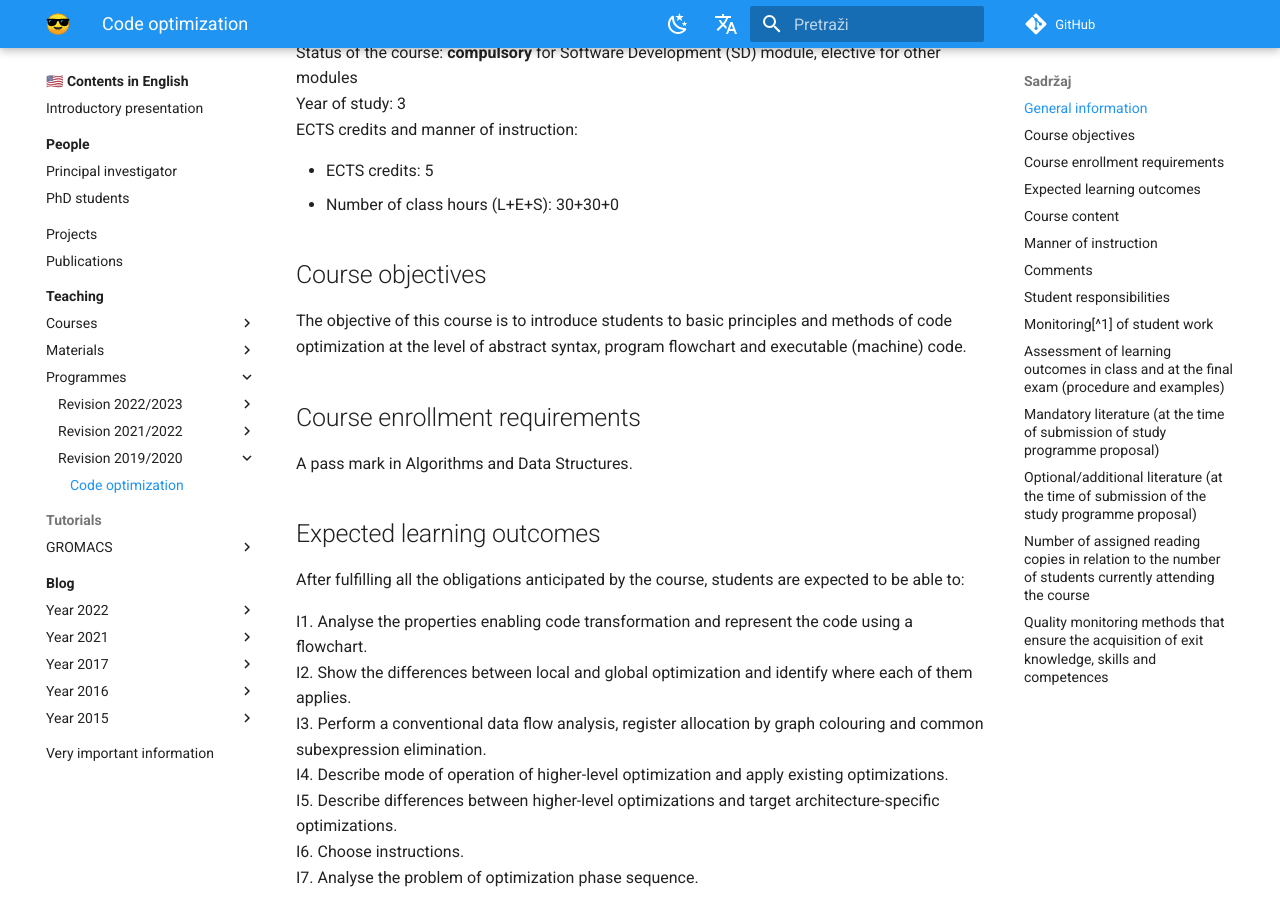
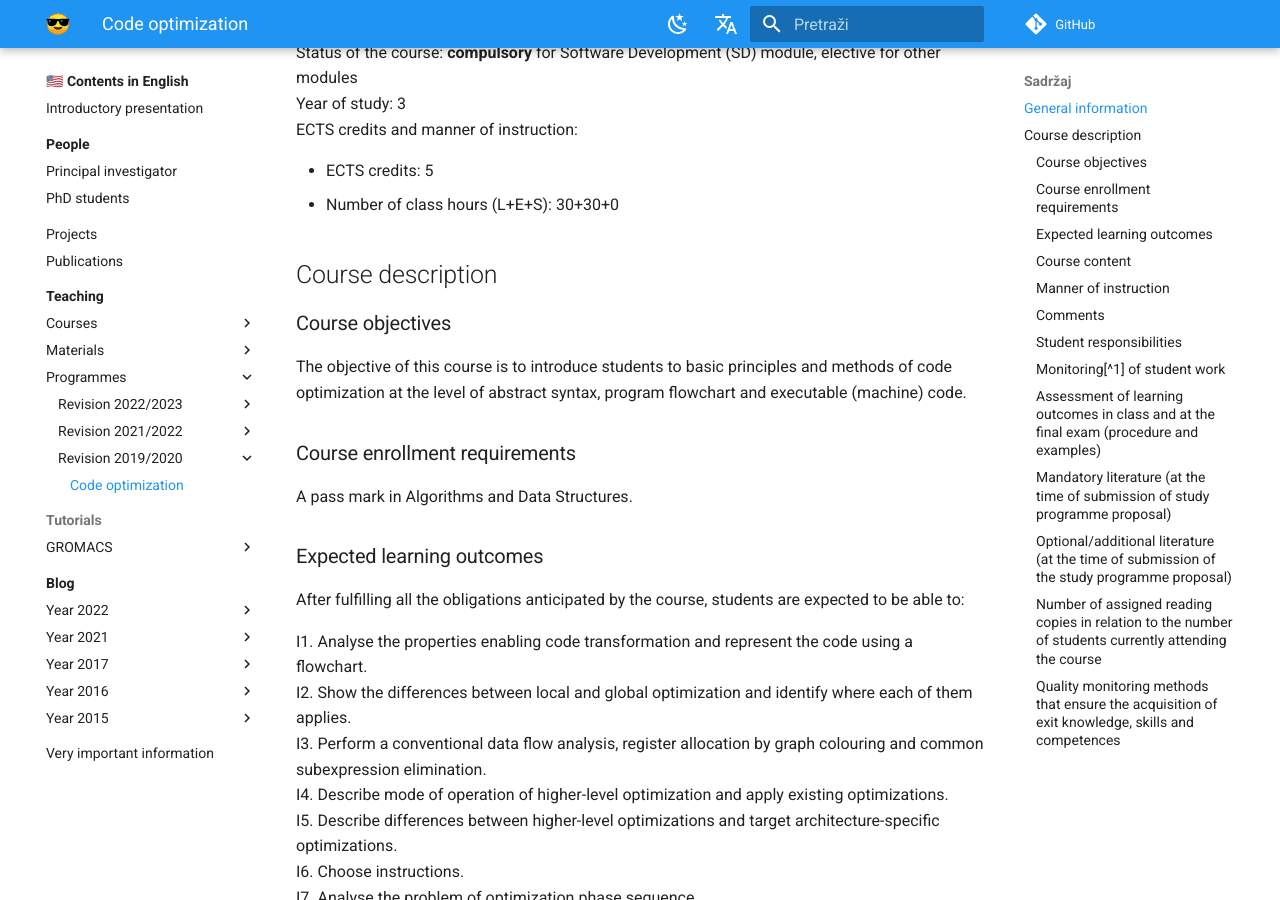
Before and after one commit to gaseri/website, an MkDocs documentation site: the page built from docs/en/teaching/programmes/revision-2019-2020/CO.md, in a window 1280 px wide and 900 px high, scrolled down 362 px. Built offline with MkDocs 1.6.1 and Material for MkDocs 9.7.7, drawn with Linux system fonts in a browser that asks for light colours; comment, search, counter and statistics services are not loaded.

Commit message:
Added Course description section title to CO programmes

```diff
--- a/docs/en/teaching/programmes/revision-2019-2020/CO.md
+++ b/docs/en/teaching/programmes/revision-2019-2020/CO.md
@@ -12,15 +12,17 @@ ECTS credits and manner of instruction:
 - ECTS credits: 5
 - Number of class hours (L+E+S): 30+30+0
 
-## Course objectives
+## Course description
+
+### Course objectives
 
 The objective of this course is to introduce students to basic principles and methods of code optimization at the level of abstract syntax, program flowchart and executable (machine) code.
 
-## Course enrollment requirements
+### Course enrollment requirements
 
 A pass mark in Algorithms and Data Structures.
 
-## Expected learning outcomes
+### Expected learning outcomes
 
 After fulfilling all the obligations anticipated by the course, students are expected to be able to:
 
@@ -32,7 +34,7 @@ I5. Describe differences between higher-level optimizations and target architect
 I6. Choose instructions.
 I7. Analyse the problem of optimization phase sequence.
 
-## Course content
+### Course content
 
 - Overview of programming language optimizing compiler. Optimization per elements. Analysis of properties enabling transformation. Flowchart and representation of program concepts. Problem of optimization phase sequence.
 - Types of optimization. Local optimization: peephole optimization, instruction scheduling. Global optimization: common subexpressions, code changes. Interprocedural optimization. Call graph.
@@ -40,7 +42,7 @@ I7. Analyse the problem of optimization phase sequence.
 - Overview of higher-level optimizations. Pointer analysis and pseudonym analysis.
 - Target architecture-specific optimization. Choice of instruction. Instruction scheduling and related problem of optimization phase sequence.
 
-## Manner of instruction
+### Manner of instruction
 
 - [x] lectures
 - [ ] seminars and workshops
@@ -53,11 +55,11 @@ I7. Analyse the problem of optimization phase sequence.
 - [ ] mentorship
 - [ ] other ___________________
 
-## Comments
+### Comments
 
 Classes are held by combining classroom work and computer laboratory work, with the application of distance learning system. When they enrol into this course, students will be instructed to use the distance learning system. A detailed schedule with lectures and exercises will be defined in the syllabus.
 
-## Student responsibilities
+### Student responsibilities
 
 Student responsibilities for this course are as follows:
 
@@ -68,7 +70,7 @@ Student responsibilities for this course are as follows:
 
 A detailed scoring system for the course and passing scores for individual activities will be specified in the course syllabus.
 
-## Monitoring[^1] of student work
+### Monitoring[^1] of student work
 
 - Class attendance: 1
 - Class participation: 0.5
@@ -84,19 +86,19 @@ A detailed scoring system for the course and passing scores for individual activ
 - Practical work: 1
 - Portfolio:
 
-## Assessment of learning outcomes in class and at the final exam (procedure and examples)
+### Assessment of learning outcomes in class and at the final exam (procedure and examples)
 
 - Practical assessment on a computer (practical preliminary exam), in which students analyse and transform the code, and use and adapt the existing optimizations (I1, I2, I3, I4, I6).
 - Group or individual practical work in which students, according to the set instructions, implement a solution containing required optimizations and draw up documentation for their own implementation (I1, I2, I3, I4, I6).
 - Written or online assessment in which students demonstrate their understanding of theoretical concepts related to optimization of programming code, e.g. through multiple choice questions, fill in the blank questions and essay questions (I1, I2, I4, I5, I7).
 
-## Mandatory literature (at the time of submission of study programme proposal)
+### Mandatory literature (at the time of submission of study programme proposal)
 
 1. Cooper, K. D. & Torczon, L. Engineering a compiler. (Elsevier/Morgan Kaufmann, 2011).
 1. Holub, A. I. Compiler design in C. (Prentice Hall, 1990). (E-book is available for free download from the author’s site [holub.com/compiler/](https://holub.com/compiler/) and can be printed if necessary)
 1. Scripts, presentations and other learning material available in the e-course.
 
-## Optional/additional literature (at the time of submission of the study programme proposal)
+### Optional/additional literature (at the time of submission of the study programme proposal)
 
 1. Fraser, C. W. & Hanson, D. R. A retargetable C compiler: design and implementation. (Benjamin-Cummings, 1995).
 1. Muchnick, S. S. Advanced compiler design and implementation. (Morgan Kaufmann, 1997).
@@ -109,14 +111,14 @@ A detailed scoring system for the course and passing scores for individual activ
 1. The GNU Compiler Collection. GCC online documenatation. (GNU, 2019). (available online: [gcc.gnu.org/onlinedocs/](https://gcc.gnu.org/onlinedocs/))
 1. The LLVM Compiler Infrastructure. LLVM documentation. (LLVM, 2019). (available online: [llvm.org/docs/](https://llvm.org/docs/))
 
-## Number of assigned reading copies in relation to the number of students currently attending the course
+### Number of assigned reading copies in relation to the number of students currently attending the course
 
 | Title | Number of copies | Number of students |
 |-------|------------------|--------------------|
 | Engineering a compiler | 10 will be bought | 20 |
 | Compiler design in C | Unlimited (out of print, free e-book) | 20 |
 
-## Quality monitoring methods that ensure the acquisition of exit knowledge, skills and competences
+### Quality monitoring methods that ensure the acquisition of exit knowledge, skills and competences
 
 It is anticipated to make periodical evaluations for the purpose of ensuring and continuously improving the quality of classes and study programme (as part of the activities of the Quality Assurance Committee at the Department of Informatics). In the last week of classes, students will evaluate the quality of classes using an anonymous questionnaire. Students’ achievements in the course will also be analysed (percentage of students who passed the course and their average grade).
 
```
Also changed, not shown: docs/en/teaching/programmes/revision-2021-2022/CO.md (+15 -13 lines).
